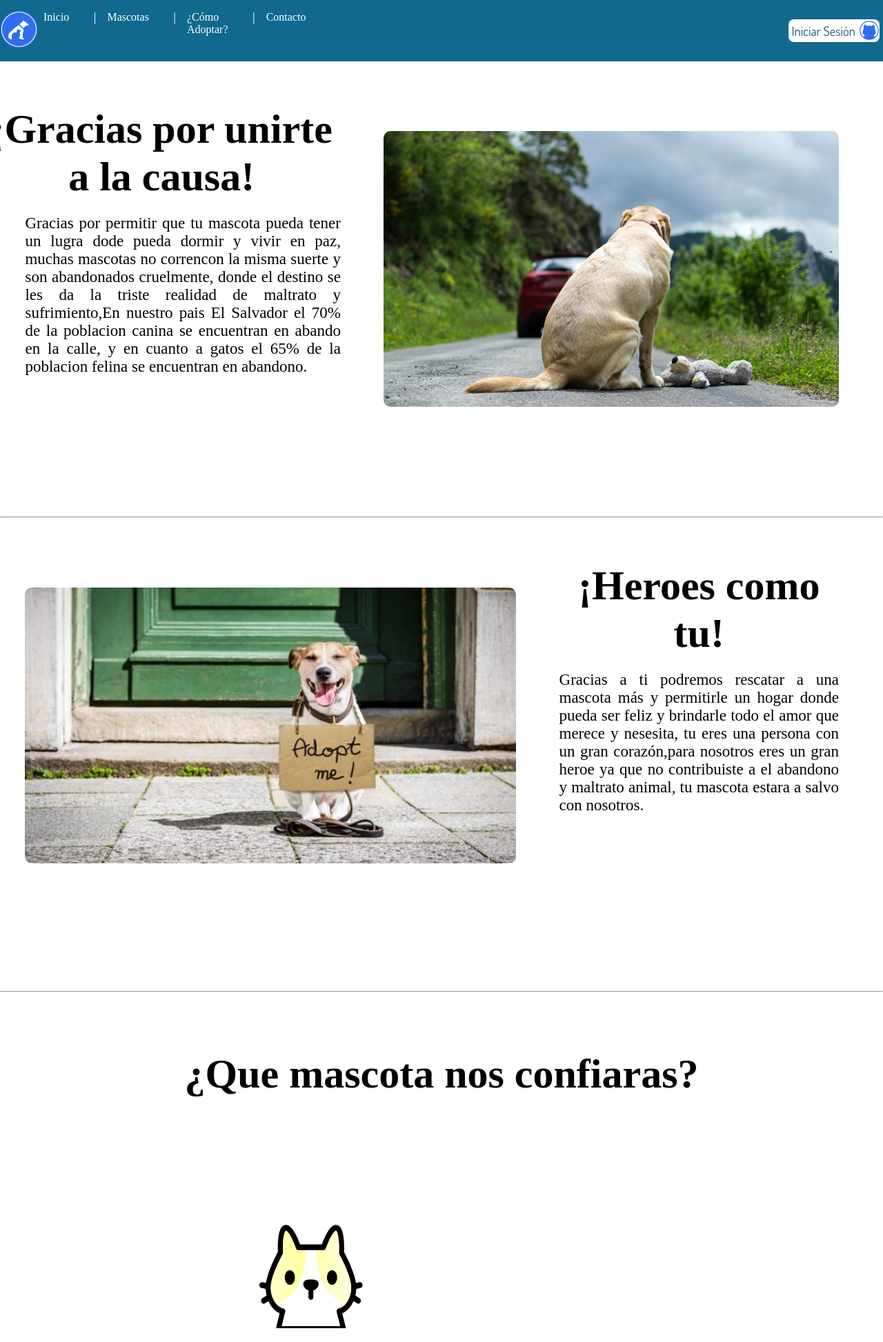
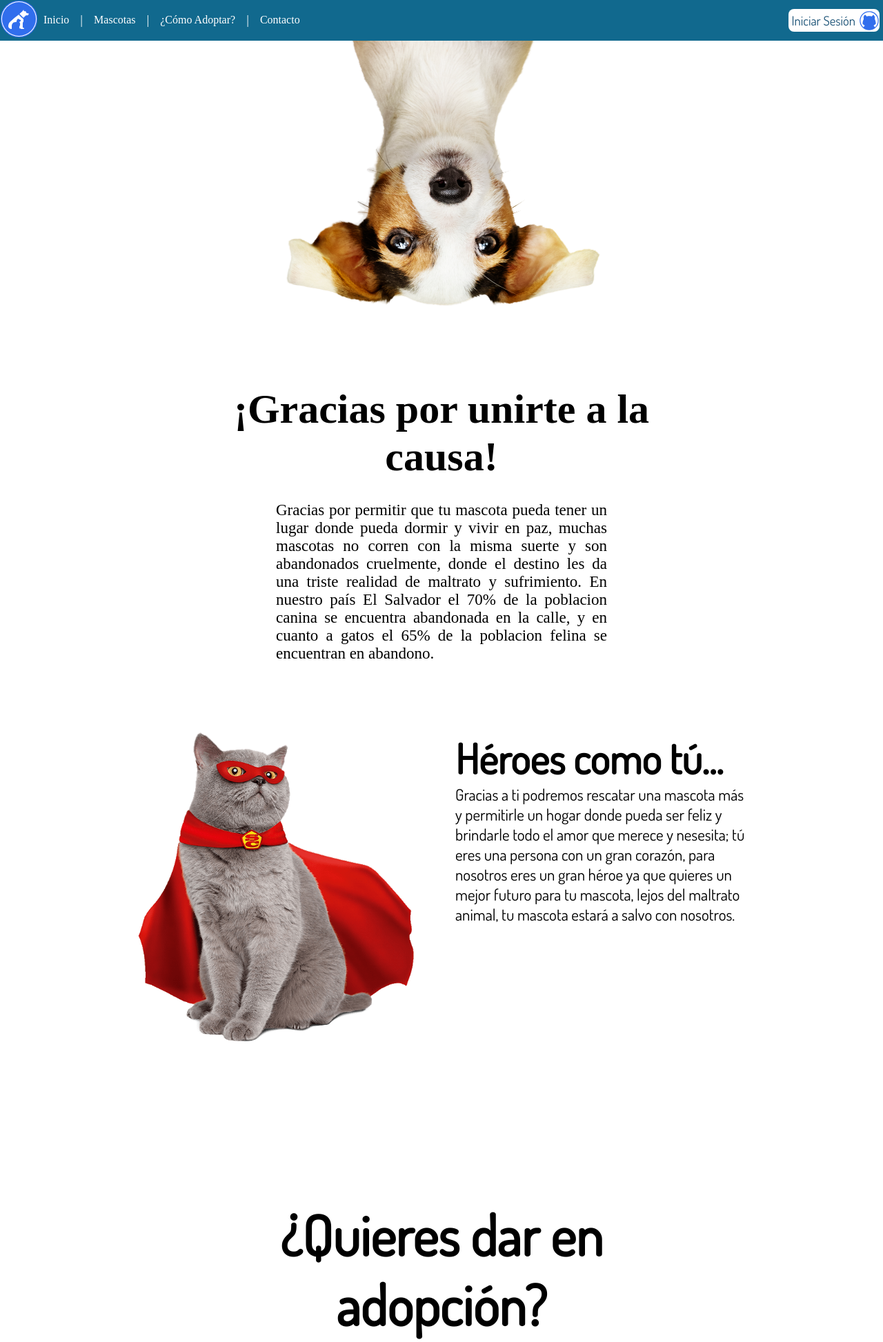
Before and after one commit to Javithor360/manada, a PHP site: page /select.html in a window 1280 px wide. Shown: the top 1946 px of the page at 69% size. Run offline with PHP 8.4, Linux system fonts and the light colour scheme; some web fonts are replaced.

Commit message:
Reestructuración de la página select.html, cambios menores en otras páginas y eliminación de recursos (imágenes) descontinuadas.

```diff
--- a/css/seleccion.css
+++ b/css/seleccion.css
@@ -5,84 +5,93 @@
 	font-size: normal;
 }
 
-*{
+* {
   margin: 0;
   padding: 0;
   font-family: 'Dosis';
 }
+
 body{
   background-color: white;
 }
-.h1{
+
+.img{
+  display: block;
+  width: auto;
+  height: 100%;
+  margin: 0 auto;
+}
+
+.intro h1 {
+  margin: 0px 250px 10px 250px;
   font-family: Poppins;
   text-align: center;
   font-size: 60px;
   color: black;
 }
-.info{
-  margin: 5%;
-  margin-left: -2%;
-}
-.info2{
-  margin: 5%;
-  margin-left: -2%;
-  margin-bottom: 20%;
-}
-.img{
-  margin-left: 5%;
-  border-radius: 10px;
-  margin-top: 3%;
-  height: 400px;
-  float:right;
-}
-.img2{
-  margin-left: 5%;
-  margin-right: 5%;
-  border-radius: 10px;
-  margin-top: 3%;
-  height: 400px;
-  float:left;
-}
-.select{
-  margin: 5%;
-  padding: 10%;
-  margin-top: -5%;
-  margin-bottom: -5%;
-}
-p{
+
+.intro p {
   font-family: Poppins;
-  margin-left: 5%;
-  margin-bottom: 10%;
-  text-align: left;
+  margin: 30px 400px 30px 400px;
   font-size: 23px;
   text-align: justify;
 }
-.p{
-  margin-left: 5%;
-  text-align: left;
+
+.art1 {
+  margin: 100px 200px 400px 200px;
+}
+
+.art1 h1 {
+  font-size: 60px;
+}
+
+.art1 p {
   font-size: 23px;
-  text-align: justify;
 }
+
+.art1 .leftImg {
+  float: left;
+  width: 400px;
+  height: 450px;
+  margin-right: 60px;
+}
+
+.select {
+  margin: 0px 350px 40px 350px;
+  text-align: center;
+}
+.select h1 {
+  font-size: 80px;
+}
+
+.select p {
+  font-size: 40px;
+}
+
+.select span {
+  display: flex;
+}
+
+.select span a:first-child {
+  margin-right: 120px;
+}
+
+.select span a:nth-child(2) {
+    margin-left: 120px;
+}
+
 .zoom{
-    padding: 50px;
-    transition: transform .2s;
+  padding: 30px;
+  margin: 15%;
+  transition: 0.8s;
   width: 250px;
   height: 250px;
-    margin: 15%;
 }
 
 .zoom:hover {
   transform: scale(1.5);
 }
 
-  .zooms{
-    padding: 50px;
-    transition: transform .2s;
-    width: 250px;
-    height: 250px;
-    margin: 15%;
+footer {
+  clear: both;
 }
-
-  .zooms:hover{
-    transform: scale(1.5);
-  }
--- a/select.html
+++ b/select.html
@@ -34,28 +34,46 @@
             </nav>
         </header>
 
-        <div class="info">
-            <img class="img" src="src/perrosad.jpg" alt="">
-            <h1 class="h1">¡Gracias por unirte a la causa!</h1>
-            <br>
-            <p>Gracias por permitir que tu mascota pueda tener un lugra dode pueda dormir y vivir
-                 en paz, muchas mascotas no correncon la misma suerte y son abandonados cruelmente,
-                 donde el destino se les da la triste realidad de maltrato y sufrimiento,En nuestro
-                  pais El Salvador el 70% de la poblacion canina se encuentran en abando en la calle,
-                   y en cuanto a gatos el 65% de la poblacion felina se encuentran en abandono.
-            </p>
-        </div>
-        <br><br><br><br>
-        <hr>
-        <div class="info2">
+
+        <section>
+            <img class="img" src="./src/select_upsidePuppy.png">
+            <div class="intro">
+                <h1>¡Gracias por unirte a la causa!</h1>
+                <p>
+                    Gracias por permitir que tu mascota pueda tener un lugar donde pueda dormir y vivir
+                    en paz, muchas mascotas no corren con la misma suerte y son abandonados cruelmente,
+                    donde el destino les da una triste realidad de maltrato y sufrimiento. En nuestro
+                    país El Salvador el 70% de la poblacion canina se encuentra abandonada en la calle,
+                    y en cuanto a gatos el 65% de la poblacion felina se encuentran en abandono.
+               </p>
+            </div>
+
+            <div class="art1">
+                <img class="leftImg" src="./src/select_supercat.png">
+                <h1>Héroes como tú...</h1>
+                <p>
+                    Gracias a ti podremos rescatar una mascota más y permitirle un hogar donde
+                    pueda ser feliz y brindarle todo el amor que merece y nesesita; tú eres una
+                    persona con un gran corazón, para nosotros eres un gran héroe ya que quieres
+                    un mejor futuro para tu mascota, lejos del maltrato animal, tu mascota estará
+                    a salvo con nosotros.
+                </p>
+            </div>
+
+            <div class="select">
+                <h1>¿Quieres dar en adopción?</h1>
+                <p>Escoje el tipo de mascota que nos confiarás</p>
+                <center><span>
+                    <a href="./cat_form.html"><img class="zoom" src="./src/cat.png" alt="¡Quiero poner en adopción a mi gato!"></a>
+                    <a href="./dog_form.html"><img class="zoom" src="./src/perroo.png" alt="¡Quiero poner en adopción a mi gato!"></a>
+                </span></center>
+            </div>
+        </section>
+<!--         <div class="info2">
             <img class="img2" src="src/adopta.jpg" alt="">
             <h1 class="h1">¡Heroes como tu!</h1>
             <br>
-            <p class="p">Gracias a ti podremos rescatar a una mascota más y permitirle un hogar donde
-                pueda ser feliz y brindarle todo el amor que merece y nesesita, tu eres una
-                persona con un gran corazón,para nosotros eres un gran heroe ya que no contribuiste a
-                el abandono  y maltrato animal, tu mascota estara a salvo con nosotros.
-            </p>
+
         </div>
         <hr>
         <div class="select">
@@ -63,7 +81,7 @@
         <h1 class="h1">¿Que mascota nos confiaras?</h1>
         <a href="formulario2.html"><img class="zoom" src="src/cat.png" alt=""></a>
          <a href="formulario.html"><img class="zooms" src="src/perroo.png" alt=""></a>
-        </div>
+        </div> -->
         <footer>
             <div class="container_footer">
                 <h2>Fundación La manada © 2021
```
Also changed, not shown: src/adopta.jpg (deleted), src/chemz.jpg (deleted), src/chemzrana.jpg (deleted), src/chemzserio.jpg (deleted), src/contact_image.jpg (deleted), src/flecha.png (deleted), src/flecha2.png (deleted), src/perrosad.jpg (deleted), src/select_supercat.png (added), src/select_upsidePuppy.png (added). Lines whose indentation alone changed are shown as unchanged.
